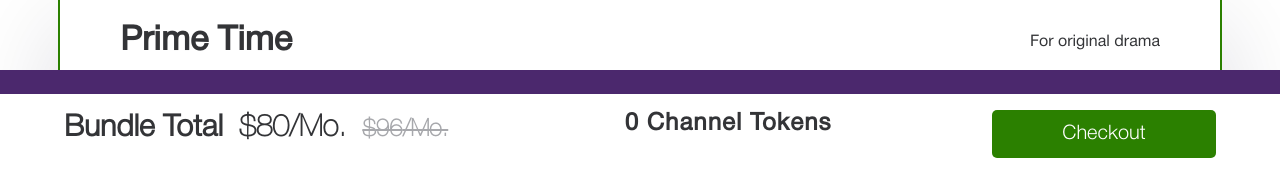
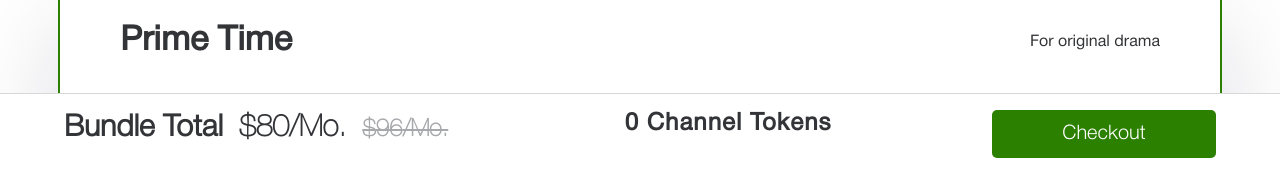
Before and after one commit to Sarahstylez/telus-hackathon, a React (Create React App) app: page /theme-packs in a window 1280 px wide. Shown: the part 626-798 px from the top of the page. Built offline with nearby package versions, Linux system fonts and the light colour scheme.

Commit message:
changed border-top in footer to reflect mockup

```diff
--- a/src/components/Footer/Footer.scss
+++ b/src/components/Footer/Footer.scss
@@ -9,7 +9,7 @@
     bottom: 0;
     padding: 1rem 0;
     z-index: 3;
-    border-top: 1.5rem solid $color-telus-purple;
+    border-top: 1px solid $color-telus-grey;
     &__container {
         display: flex;
         flex-direction: row;
```
